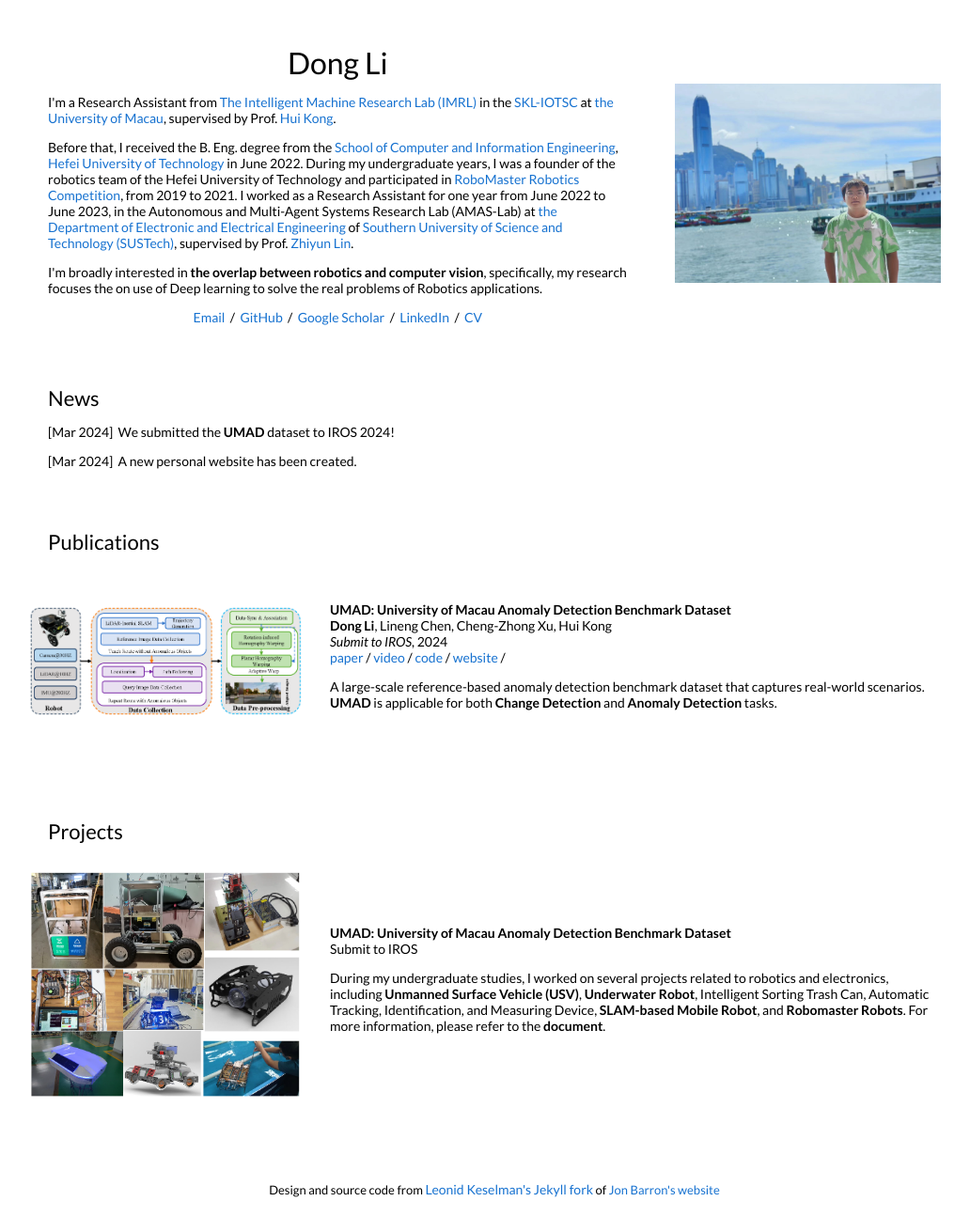
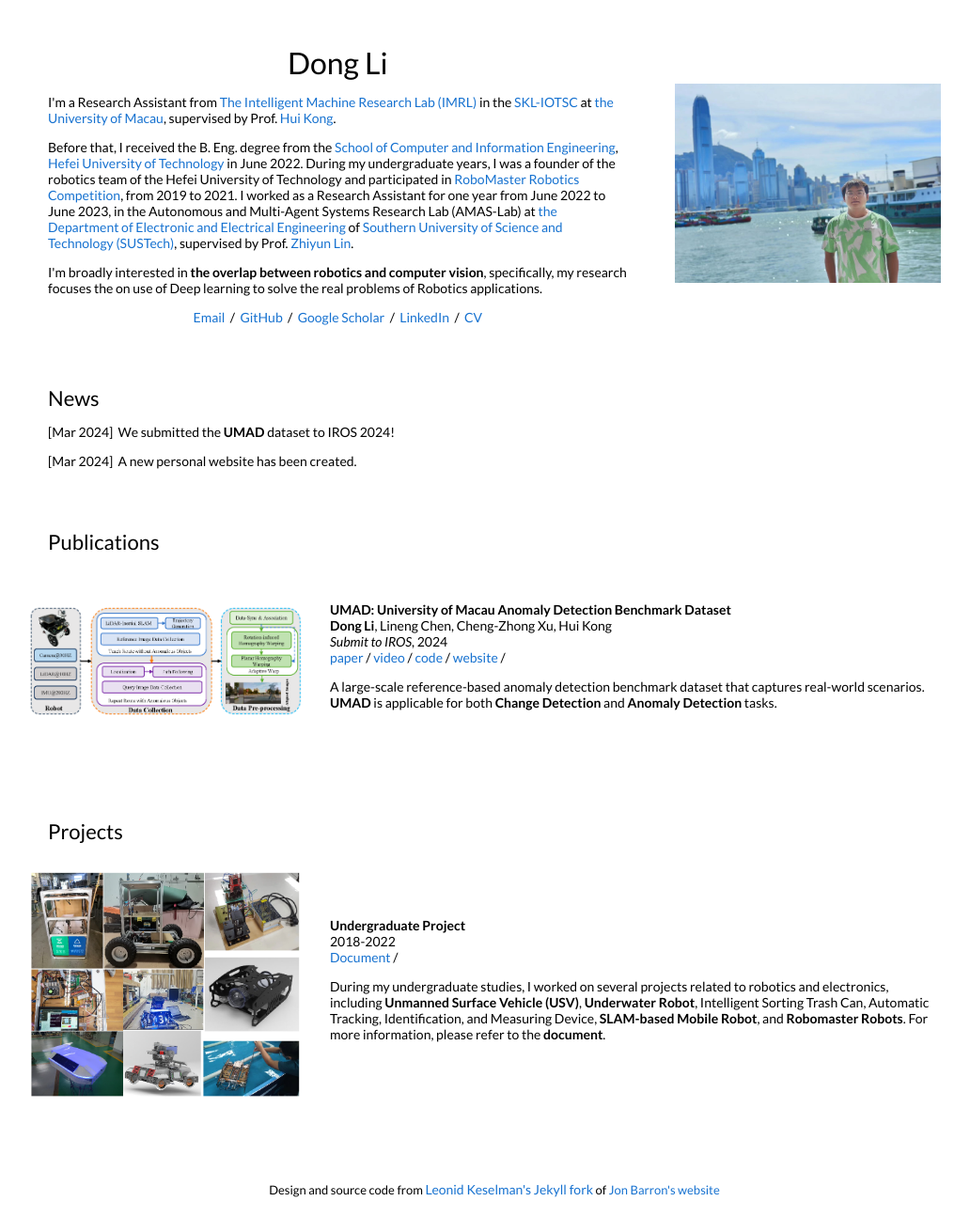
Before and after one commit to DoongLi/DoongLi.github.io, a Jekyll site: the page built from _posts/2024-03-31-project.markdown, in a window 1280 px wide. Shown: the whole page at 94% size, without its empty margins (114-1146 px from the left). Built offline with Jekyll 4.4.1, drawn with Linux system fonts in a browser that asks for light colours.

Commit message:
Update 2024-03-31-project.markdown

```diff
--- a/_posts/2024-03-31-project.markdown
+++ b/_posts/2024-03-31-project.markdown
@@ -1,16 +1,13 @@
 ---
 layout: post
-title:  "UMAD: University of Macau Anomaly Detection Benchmark Dataset"
-date:   2024-03-29 22:21:59 +00:00
+title:  "Undergraduate Project"
+date:   2024-03-31 22:21:59 +00:00
 image: /images/1.png
 categories: project
 author: "Dong Li"
-authors: "<strong>Dong Li</strong>, Lineng Chen, Cheng-Zhong Xu, Hui Kong"
-venue: "Submit to IROS"
-website: https://doongli.github.io/umad
-paper: https://doongli.github.io/
-video: https://www.youtube.com/watch?v=xORb4H-AyNw
-code: https://github.com/IMRL/UMAD
+authors: "<strong>Dong Li</strong>"
+venue: "2018-2022"
+document: https://github.com/DoongLi/DoongLi.github.io/tree/main/doc/dongli-project.pdf
 ---
 
 During my undergraduate studies, I worked on several projects related to robotics and electronics, including <strong>Unmanned Surface Vehicle (USV)</strong>, <strong>Underwater Robot</strong>, Intelligent Sorting Trash Can, Automatic Tracking, Identification, and Measuring Device, <strong>SLAM-based Mobile Robot</strong>, and <strong>Robomaster Robots</strong>. For more information, please refer to the <strong>document</strong>.
```
